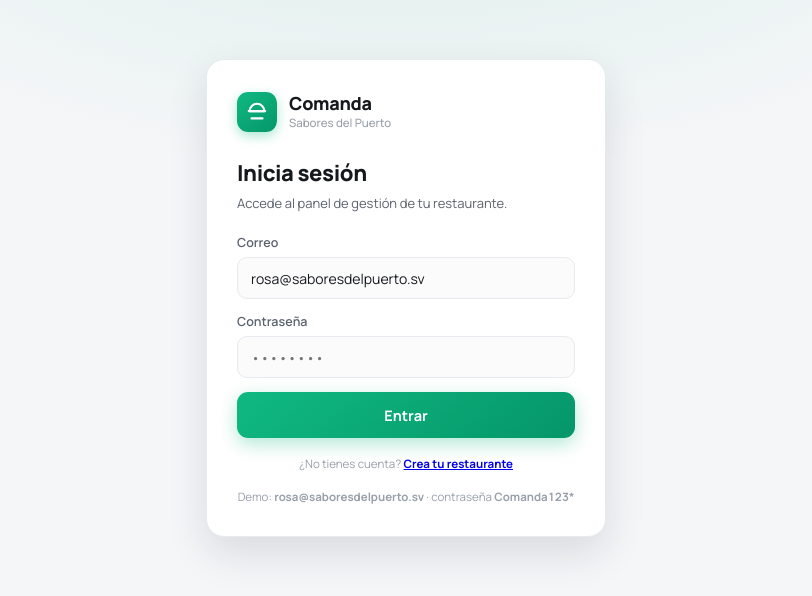
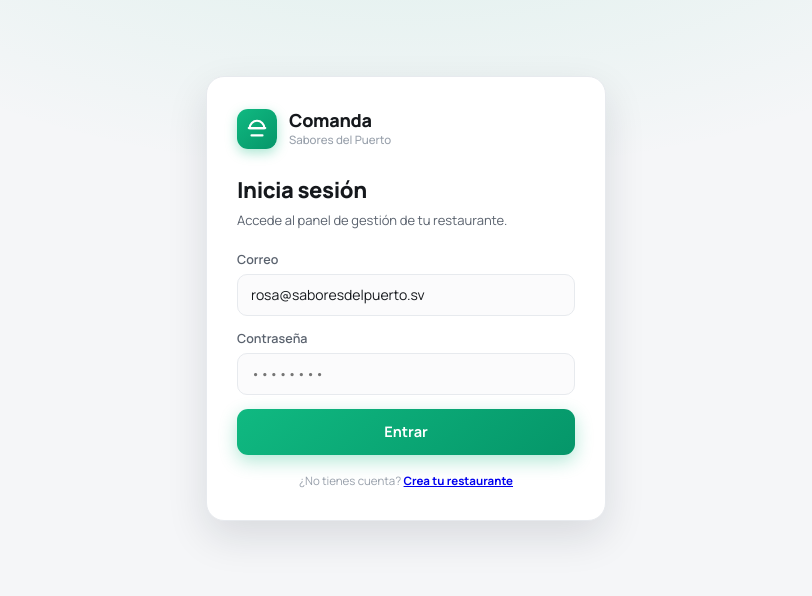
Before and after one commit to RafaelPadilla19/comanda-web, an Angular app: page /login in a window 1280 px wide. Shown: the part 102-698 px from the top of the page, without its empty margins (234-1046 px from the left). Built offline with nearby package versions, Linux system fonts and the light colour scheme.

Commit message:
Quitar credenciales de demo expuestas públicamente en la pantalla de login

```diff
--- a/src/app/features/auth/login.component.html
+++ b/src/app/features/auth/login.component.html
@@ -35,6 +35,5 @@
     </form>
 
     <div class="hint">¿No tienes cuenta? <a routerLink="/registro"><strong>Crea tu restaurante</strong></a></div>
-    <div class="hint">Demo: <strong>rosa&#64;saboresdelpuerto.sv</strong> · contraseña <strong>Comanda123*</strong></div>
   </div>
 </div>
```
